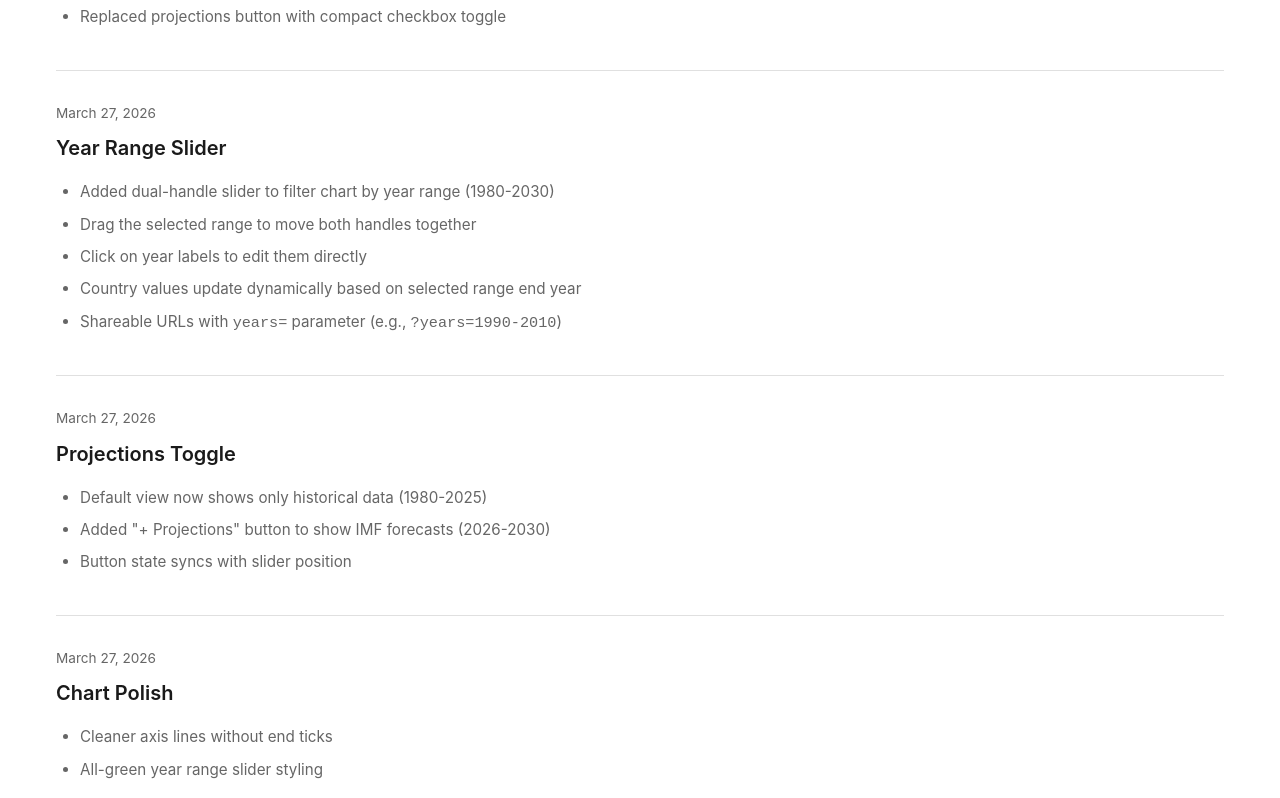
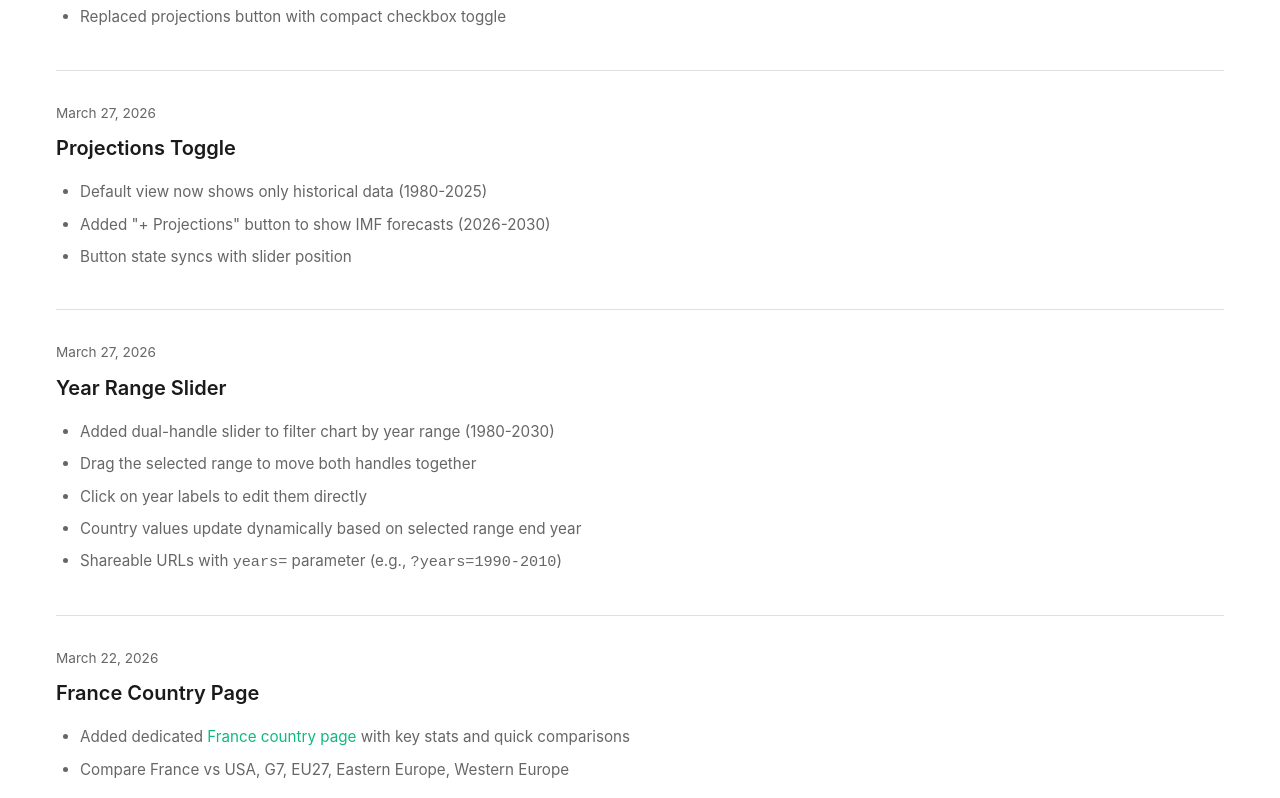
Before and after one commit to sashaboulouds/gdppercapita, a website: page changelog.html in a window 1280 px wide. Shown: the part 882-1680 px from the top of the page. Drawn offline with Linux system fonts and the light colour scheme.

Commit message:
Remove Chart Polish from changelog, reorder entries

```diff
--- a/changelog.html
+++ b/changelog.html
@@ -74,18 +74,6 @@
 
       <article class="changelog-entry">
         <div class="changelog-date">March 27, 2026</div>
-        <h2>Year Range Slider</h2>
-        <ul>
-          <li>Added dual-handle slider to filter chart by year range (1980-2030)</li>
-          <li>Drag the selected range to move both handles together</li>
-          <li>Click on year labels to edit them directly</li>
-          <li>Country values update dynamically based on selected range end year</li>
-          <li>Shareable URLs with <code>years=</code> parameter (e.g., <code>?years=1990-2010</code>)</li>
-        </ul>
-      </article>
-
-      <article class="changelog-entry">
-        <div class="changelog-date">March 27, 2026</div>
         <h2>Projections Toggle</h2>
         <ul>
           <li>Default view now shows only historical data (1980-2025)</li>
@@ -96,10 +84,13 @@
 
       <article class="changelog-entry">
         <div class="changelog-date">March 27, 2026</div>
-        <h2>Chart Polish</h2>
+        <h2>Year Range Slider</h2>
         <ul>
-          <li>Cleaner axis lines without end ticks</li>
-          <li>All-green year range slider styling</li>
+          <li>Added dual-handle slider to filter chart by year range (1980-2030)</li>
+          <li>Drag the selected range to move both handles together</li>
+          <li>Click on year labels to edit them directly</li>
+          <li>Country values update dynamically based on selected range end year</li>
+          <li>Shareable URLs with <code>years=</code> parameter (e.g., <code>?years=1990-2010</code>)</li>
         </ul>
       </article>
 
```
